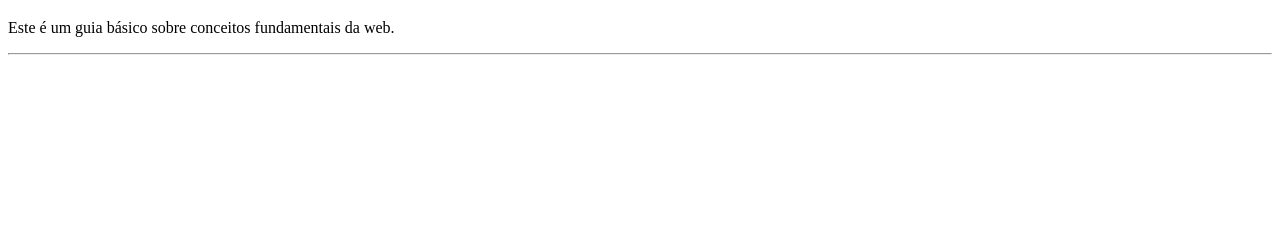
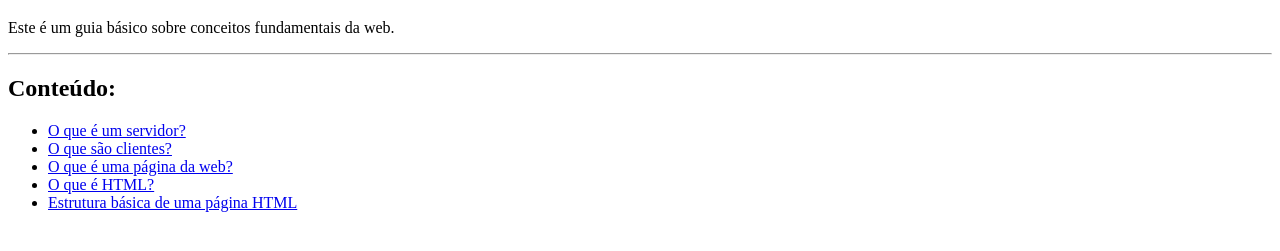
Before and after one commit to leonardolginfo/bootcampdiohtml, a plain HTML site: page index.html in a window 1280 px wide. Shown: the part 61-312 px from the top of the page. Drawn offline with Linux system fonts and the light colour scheme.

Commit message:
contudo lista ul

```diff
--- a/index.html
+++ b/index.html
@@ -10,6 +10,13 @@
     <p>Este é um guia básico sobre conceitos fundamentais da web.</p>
 
     <hr />
-
+    <h2>Conteúdo:</h2>
+    <ul>
+        <li><a href="#servidor">O que é um servidor?</a></li>
+        <li><a href="#clientes">O que são clientes?</a></li>
+        <li><a href="#pagina-da-web">O que é uma página da web?</a></li>
+        <li><a href="#html">O que é HTML?</a></li>
+        <li><a href="#estrutura-html">Estrutura básica de uma página HTML</a></li>
+    </ul>
 </body>
 </html>
```
